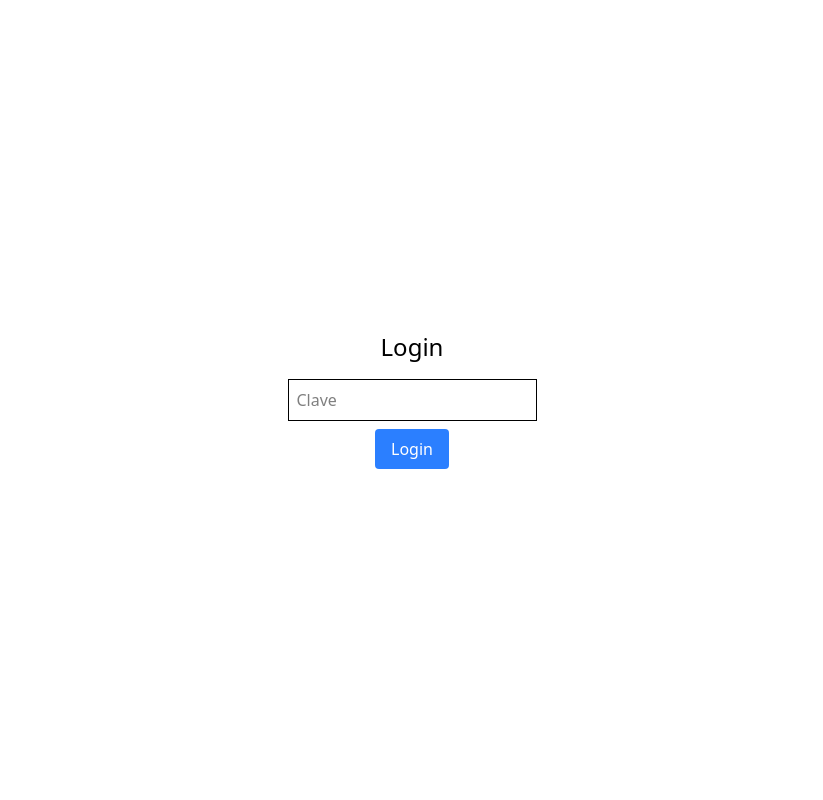
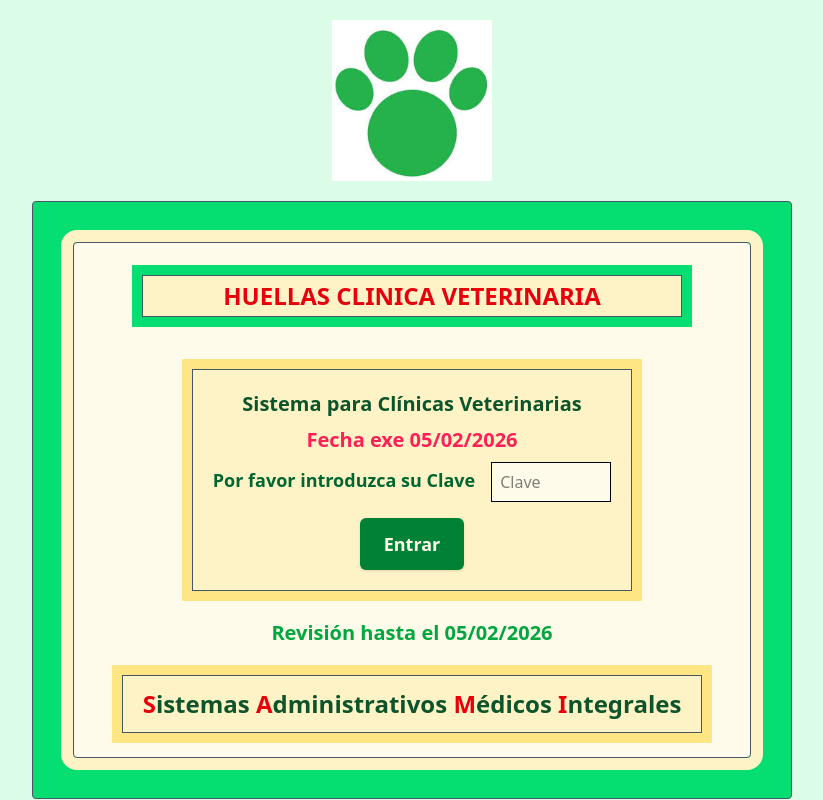
Before and after one commit to edujlulo/sami-vet, a React (Vite) app: page /login in a window 1280 px wide. Shown: the whole page, without its empty margins (228-1051 px from the left). Built offline with nearby package versions, Linux system fonts and the light colour scheme.

Commit message:
Create Login and Main Menu pages
Implemented all elements, components, and styles for the Login and Main Menu pages, including full functional logic.

```diff
--- a/index.html
+++ b/index.html
@@ -6,7 +6,7 @@
     <meta name="viewport" content="width=device-width, initial-scale=1.0" />
     <title>SAMI Vet</title>
   </head>
-  <body>
+  <body class="bg-green-100">
     <div id="root"></div>
     <script type="module" src="/src/main.tsx"></script>
   </body>
--- a/src/App.tsx
+++ b/src/App.tsx
@@ -1,8 +1,9 @@
 import { useState } from "react";
 import { BrowserRouter, Routes, Route, Navigate } from "react-router-dom";
-import LoginPage from "./pages/Login/LoginPage";
-import MainMenuPage from "./pages/Main Menu/MainMenuPage";
-import PatientLocatorPage from "./pages/Patient Locator/PatientLocatorPage";
+import LoginPage from "./pages/login/LoginPage";
+import MainMenuPage from "./pages/main-menu/MainMenuPage";
+import PatientLocatorPage from "./pages/patient-locator/PatientLocatorPage";
+import ProtectedRoute from "./routes/ProtectedRoute";
 
 export default function App() {
   // Por defecto es false
@@ -14,7 +15,14 @@ export default function App() {
         {/* Login siempre accesible */}
         <Route
           path="/login"
-          element={<LoginPage onLogin={() => setIsLoggedIn(true)} />}
+          element={
+            <LoginPage
+              onLogin={() => {
+                localStorage.setItem("isLoggedIn", "true"); // Persistir login
+                setIsLoggedIn(true); // Actualiza el state
+              }}
+            />
+          }
         />
 
         {/* Menú principal protegido */}
--- a/src/pages/Login/LoginPage.tsx
+++ b/src/pages/Login/LoginPage.tsx
@@ -7,33 +7,109 @@ type LoginPageProps = {
 
 export default function LoginPage({ onLogin }: LoginPageProps) {
   const [password, setPassword] = useState("");
+  const [error, setError] = useState("");
+  const [isLoggedIn, setIsLoggedIn] = useState(() => {
+    return localStorage.getItem("isLoggedIn") === "true";
+  });
+
   const navigate = useNavigate();
 
-  const handleLogin = () => {
+  const handleLogin = (e: React.FormEvent<HTMLFormElement>) => {
+    e.preventDefault();
     if (password === "greta") {
-      onLogin(); // Actualiza isLoggedIn a true
-      navigate("/"); // Va al menú principal
+      localStorage.setItem("isLoggedIn", "true"); // ✅ Persistir login
+      onLogin();
+      setPassword("");
+      setError("");
+      navigate("/");
     } else {
-      alert("Contraseña incorrecta");
+      setError("Contraseña incorrecta");
+      setPassword("");
     }
   };
 
+  // The phrase you want to style
+  const phrase = "Sistemas Administrativos Médicos Integrales";
+
+  // Function to wrap the first letter of each word in a red span
+  const phraseWithRedInitials = phrase.split(" ").map((word, index) => (
+    <span key={index}>
+      <span className="text-red-600">{word[0]}</span>
+      {word.slice(1)}{" "}
+    </span>
+  ));
+
   return (
-    <div className="flex flex-col items-center justify-center h-screen">
-      <h1 className="text-2xl mb-4">Login</h1>
+    <>
+      <div className="flex flex-col items-center h-screen ">
+        {/* Logo image */}
+        <img
+          src="/logo-huellas.png"
+          alt="Clinic Logo"
+          className="w-40 h-auto m-5"
+        />
+
+        <div className="bg-green-400 p-10 border-1 border-gray-600 rounded">
+          {/* Internal box */}
+          <div class="bg-amber-50 border-1 border-gray-600 outline-12 outline-amber-100 py-6 px-12 rounded flex flex-col gap-5 items-center">
+            {/* Title */}
+            <h1 className="text-2xl font-bold text-red-600 bg-amber-100 border-1 border-gray-600 outline-10 outline-green-400 py-1 px-20 mx-5 mt-2 mb-8">
+              HUELLAS CLINICA VETERINARIA
+            </h1>
+
+            {/* Password box */}
+            <div className="flex flex-col items-center gap-2 bg-amber-100 p-5 border-1 border-gray-600 outline-10 outline-amber-200">
+              <p className="text-xl text-green-900 font-bold">
+                Sistema para Clínicas Veterinarias
+              </p>
+              <p className="text-xl font-bold text-rose-500">
+                Fecha exe 05/02/2026
+              </p>
+
+              {/* Form */}
+              <form
+                onSubmit={handleLogin}
+                className="flex flex-col items-center gap-2"
+              >
+                <div className="flex flex-row justify-center items-center">
+                  <p className="text-lg text-green-800 font-bold leading-none pb-3">
+                    Por favor introduzca su Clave
+                  </p>
                   <input
                     type="password"
                     placeholder="Clave"
                     value={password}
-        onChange={(e) => setPassword(e.target.value)}
-        className="border p-2 mb-2"
+                    onChange={(e) => {
+                      setPassword(e.target.value);
+                      setError("");
+                    }}
+                    className="border p-2 mb-2 bg-amber-50 ml-4 w-30 h-10"
                   />
+                </div>
+
+                {/* Mensaje de error */}
+                {error && (
+                  <p className="text-red-600 font-bold mt-1">{error}</p>
+                )}
+
                 <button
-        onClick={handleLogin}
-        className="bg-blue-500 text-white px-4 py-2 rounded"
+                  type="submit"
+                  className="bg-green-700 hover:bg-green-600 text-amber-50 text-lg font-semibold px-6 py-3 rounded-md shadow-sm hover:shadow-md transition-colors duration-200 cursor-pointer focus:outline-none focus:ring-2 focus:ring-green-400 focus:ring-offset-2"
                 >
-        Login
+                  Entrar
                 </button>
+              </form>
             </div>
+
+            <p className="text-green-600 font-bold text-xl py-2">
+              Revisión hasta el 05/02/2026
+            </p>
+            <p className="text-2xl font-bold text-green-900 bg-amber-100 px-5 py-3 border-1 border-gray-600 outline-10 outline-amber-200 ">
+              {phraseWithRedInitials}
+            </p>
+          </div>
+        </div>
+      </div>
+    </>
   );
 }
--- a/src/pages/Main Menu/MainMenuPage.tsx
+++ /dev/null
@@ -1,29 +0,0 @@
-import { Link } from "react-router-dom";
-
-export default function MainMenuPage() {
-  return (
-    <div className="p-10">
-      <h1 className="text-3xl mb-6">Main Menu</h1>
-      <div className="flex flex-col gap-3">
-        <Link
-          to="/patients"
-          className="bg-green-500 text-white px-4 py-2 rounded"
-        >
-          Patient Locator
-        </Link>
-        <button className="bg-gray-500 text-white px-4 py-2 rounded">
-          Other Option
-        </button>
-        <button
-          className="bg-red-500 text-white px-4 py-2 rounded"
-          onClick={() => {
-            localStorage.removeItem("isLoggedIn");
-            window.location.reload();
-          }}
-        >
-          Logout
-        </button>
-      </div>
-    </div>
-  );
-}
--- a/src/pages/Patient Locator/PatientLocatorPage.tsx
+++ /dev/null
@@ -1,8 +0,0 @@
-export default function PatientLocatorPage() {
-  return (
-    <div className="p-10">
-      <h1 className="text-3xl mb-4">Patient Locator</h1>
-      <p>Manage all veterinary patients here.</p>
-    </div>
-  );
-}
--- /dev/null
+++ b/src/pages/main-menu/Button.tsx
@@ -0,0 +1,25 @@
+export default function Button({ name }: { name: string }) {
+  return (
+    <button
+      className="
+        bg-amber-50
+        border border-gray-300
+        rounded-md
+        py-1
+        cursor-pointer
+        shadow-sm
+        hover:bg-green-50
+        hover:border-green-300
+        hover:shadow-md
+        transform
+        hover:-translate-y-[1px]
+        active:translate-y-0
+        transition-all duration-150
+        w-40
+        transition-all duration-150 ease-in-out
+      "
+    >
+      {name}
+    </button>
+  );
+}
--- /dev/null
+++ b/src/pages/main-menu/MainMenuPage.tsx
@@ -0,0 +1,61 @@
+import { Link } from "react-router-dom";
+import Button from "./Button";
+
+export default function MainMenuPage() {
+  return (
+    <div className="min-h-screen flex items-center justify-center">
+      <div className="flex flex-col gap-2 items-center justify-center p-10 bg-amber-200 rounded-md border border-amber-600 shadow-[0_8px_24px_rgba(0,0,0,0.08)]">
+        {/* Titulo */}
+        <h1 className="text-3xl font-semibold text-gray-800 tracking-wide mb-2 pb-2">
+          MENU PRINCIPAL
+        </h1>
+
+        {/* Main box */}
+        <div className="flex flex-row gap-6 px-4">
+          {/* Left box */}
+          <div className="flex flex-col gap-1 bg-amber-100 p-5 border border-amber-500 shadow-[0_4px_12px_rgba(0,0,0,0.08)]">
+            <Link
+              to="/patients"
+              className="bg-amber-50 border border-gray-300 rounded-md py-1 cursor-pointer shadow-sm hover:bg-green-50 hover:border-green-300 hover:shadow-md transform hover:-translate-y-[1px] active:translate-y-0 transition-all duration-150 w-40 text-center transition-all duration-150 ease-in-out"
+            >
+              Localizador
+            </Link>
+
+            <Button name="Bancos" />
+            <Button name="Estado" />
+            <Button name="Seguridad" />
+            <Button name="Configurar" />
+            <Button name="Respaldo" />
+            <Button name="Seguros" />
+          </div>
+
+          {/* Central box */}
+          <div className="flex flex-col gap-1 p-5">
+            <div className="mt-auto -mb-6 bg-orange-400 py-2 px-8 rounded border border-amber-700 shadow-[0_8px_24px_rgba(0,0,0,0.08)]">
+              <button
+                className=" bg-amber-50 border border-gray-300 rounded-md py-1 cursor-pointer shadow-sm hover:bg-green-50 hover:border-green-300 hover:shadow-md transform hover:-translate-y-[1px] active:translate-y-0 transition-all duration-150 w-30 text-center transition-all duration-150 ease-in-out"
+                onClick={() => {
+                  localStorage.removeItem("isLoggedIn");
+                  window.location.reload();
+                }}
+              >
+                Salir
+              </button>
+            </div>
+          </div>
+
+          {/* Right box */}
+          <div className="flex flex-col gap-1 bg-amber-100 p-5 border border-amber-500 shadow-[0_4px_12px_rgba(0,0,0,0.08)]">
+            <Button name="Médicos" />
+            <Button name="Empleado" />
+            <Button name="Conceptos" />
+            <Button name="Inventario" />
+            <Button name="Servicio" />
+            <Button name="Proveedores G." />
+            <Button name="Procedimientos" />
+          </div>
+        </div>
+      </div>
+    </div>
+  );
+}
--- /dev/null
+++ b/src/pages/patient-locator/PatientLocatorPage.tsx
@@ -0,0 +1,8 @@
+export default function PatientLocatorPage() {
+  return (
+    <div className="p-10">
+      <h1 className="text-3xl mb-4">Localizador de Pacientes</h1>
+      <p>Se administrará a todos los pacientes aquí</p>
+    </div>
+  );
+}
--- /dev/null
+++ b/src/routes/ProtectedRoute.tsx
@@ -0,0 +1,10 @@
+import { Navigate } from "react-router-dom";
+
+type ProtectedRouteProps = {
+  children: JSX.Element;
+};
+
+export default function ProtectedRoute({ children }: ProtectedRouteProps) {
+  const isLoggedIn = localStorage.getItem("isLoggedIn") === "true";
+  return isLoggedIn ? children : <Navigate to="/login" />;
+}
```
Also changed, not shown: public/logo-huellas.png (added). Lines whose indentation alone changed are shown as unchanged.
